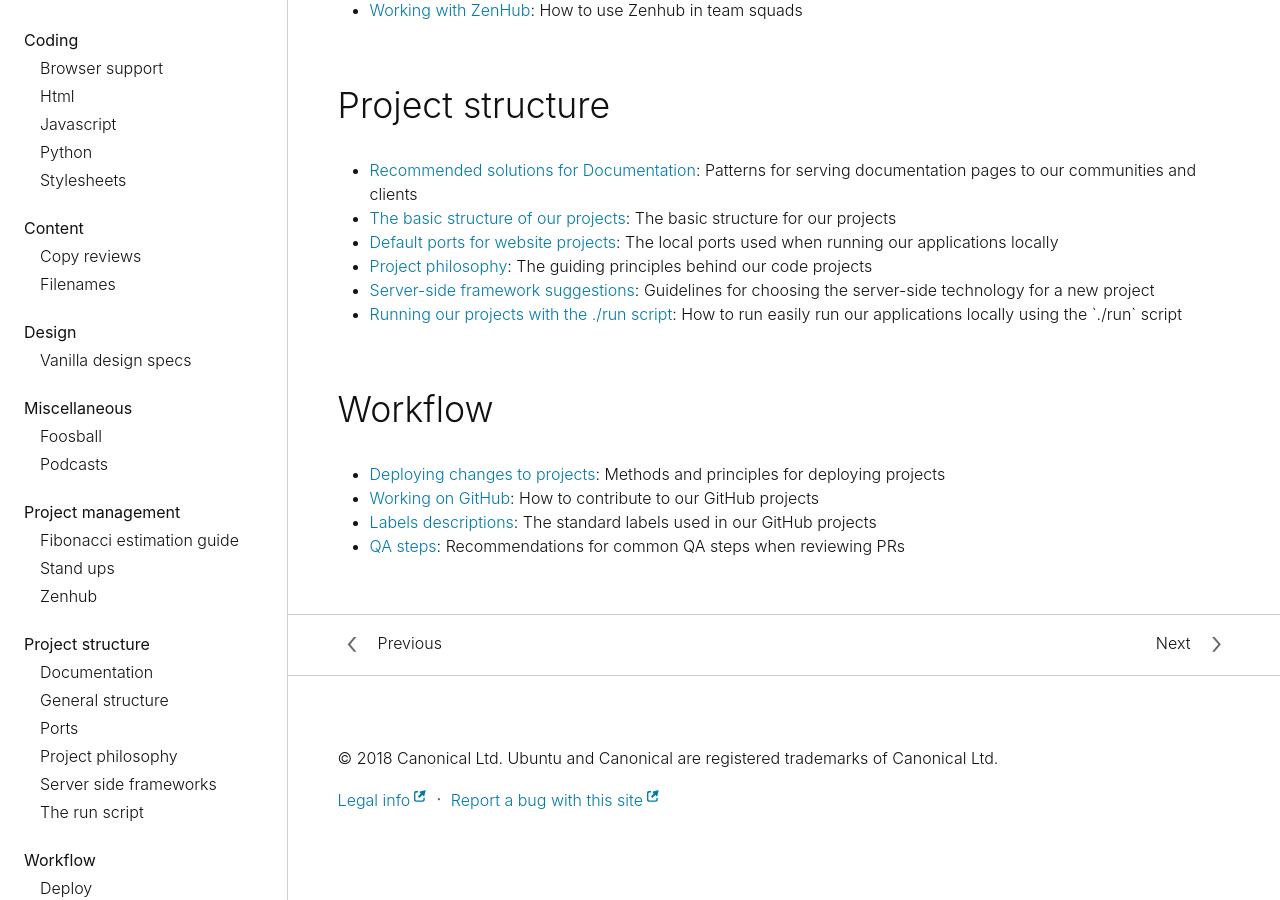
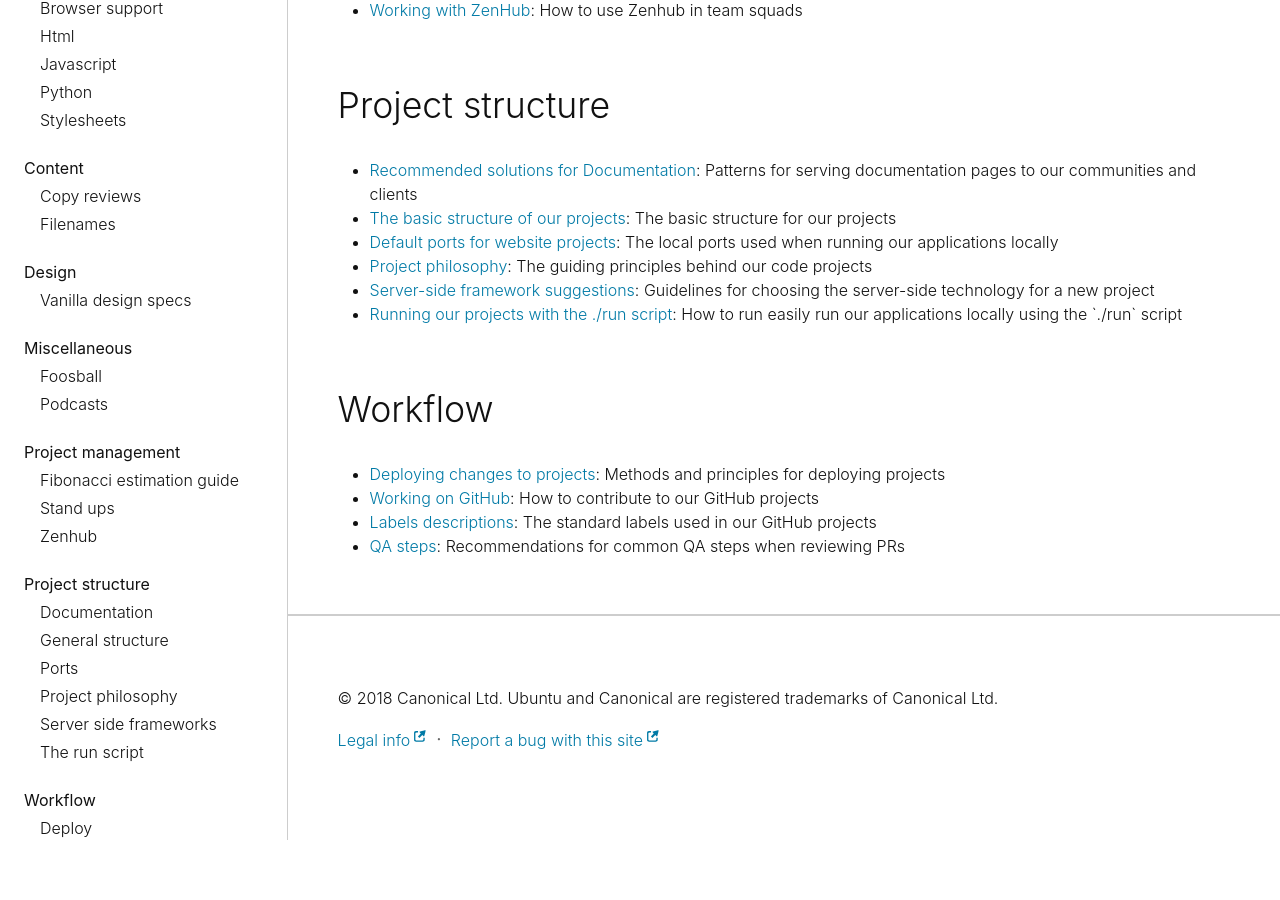
Before and after one commit to canonical-web-and-design/practices, a Jekyll site: the page built from index.html, in a window 1280 px wide and 900 px high, scrolled down 1298 px. Built offline with Jekyll 4.4.1, drawn with Linux system fonts in a browser that asks for light colours; some web fonts are replaced; after the commit the page ends 2138 px from its top, so only the background shows below that.

Commit message:
Remove pagination on homepage

```diff
--- a/_layouts/default.html
+++ b/_layouts/default.html
@@ -115,7 +115,7 @@
             {{ content }}
           </div>
         </div>
-        <div class="p-pagination p-content__row">
+        <div class="p-pagination p-content__row u-hide">
           <a class="p-pagination__link--previous" href="">
             <span class="p-pagination__label">Previous</span>
             <span class="p-pagination__title"></span>
```
Also changed, not shown: other parts of _layouts/default.html (+3 -1 lines).
